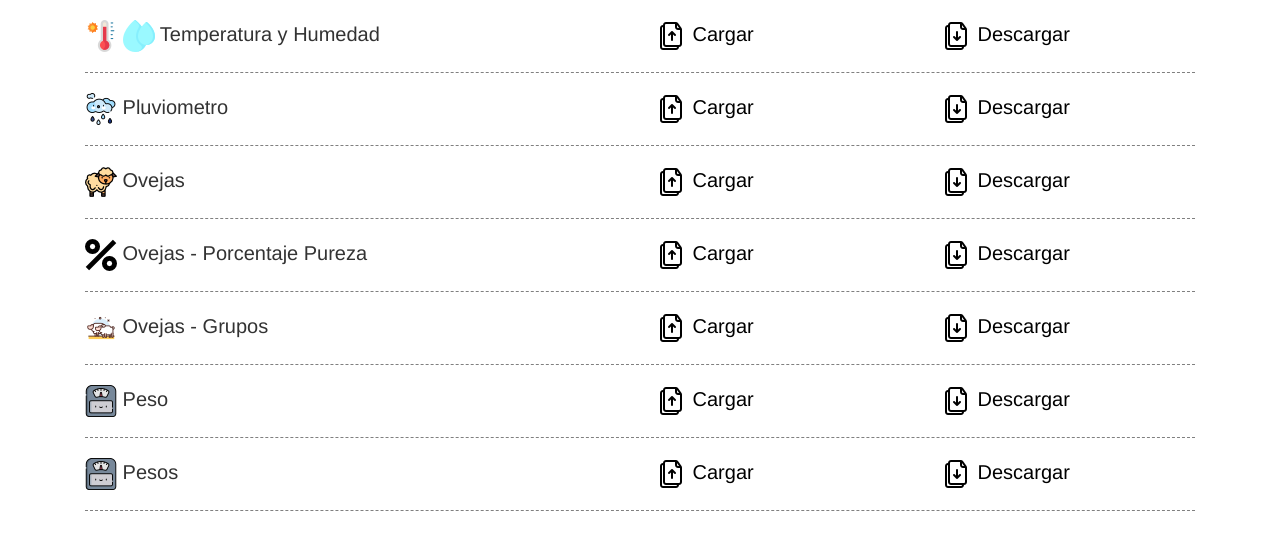
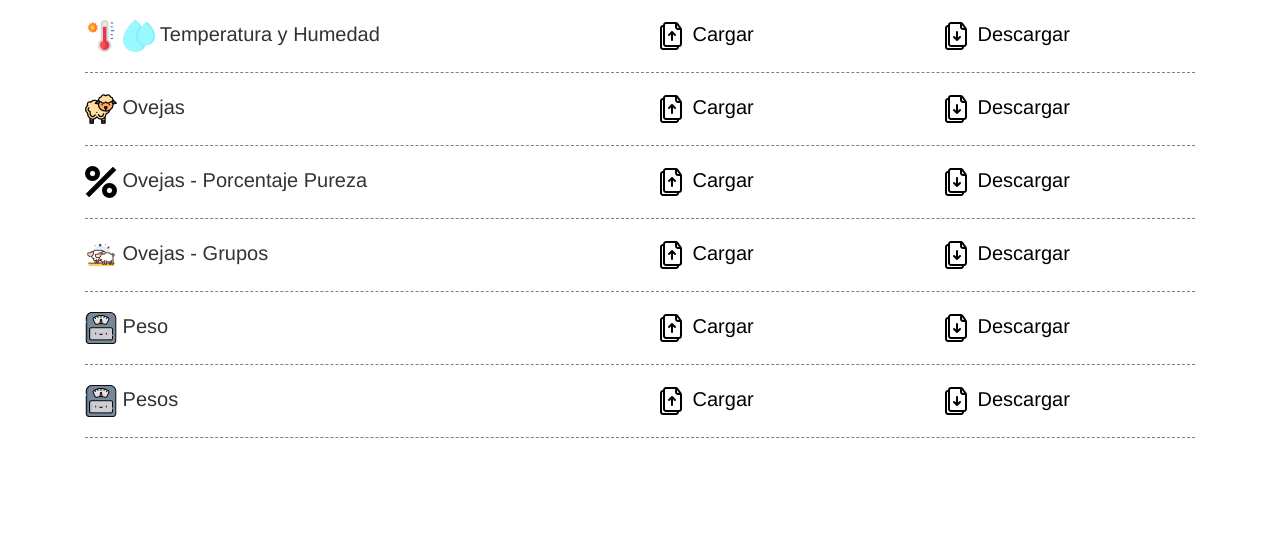
Before and after one commit to Yursksf1/mi_carreta, a Django app: page /acciones_bloque/ in a window 1280 px wide. Shown: the part 74-624 px from the top of the page. Run offline with Django 3.2, Linux system fonts and the light colour scheme; some libraries are stand-ins or nearby versions.

Commit message:
remove plubiometro

```diff
--- a/myapp/templates/acciones_bloque.html
+++ b/myapp/templates/acciones_bloque.html
@@ -31,7 +31,7 @@
         </div>
     </div>
 
-    <hr class="hr_with_lines">
+    <!-- <hr class="hr_with_lines">
     <div class="acciones_en_bloque row ">
 
         <div class="col-6">
@@ -50,7 +50,7 @@
                 Descargar
             </a>
         </div>
-    </div>
+    </div> -->
 
     <hr class="hr_with_lines">
     <div class="acciones_en_bloque row ">
```
